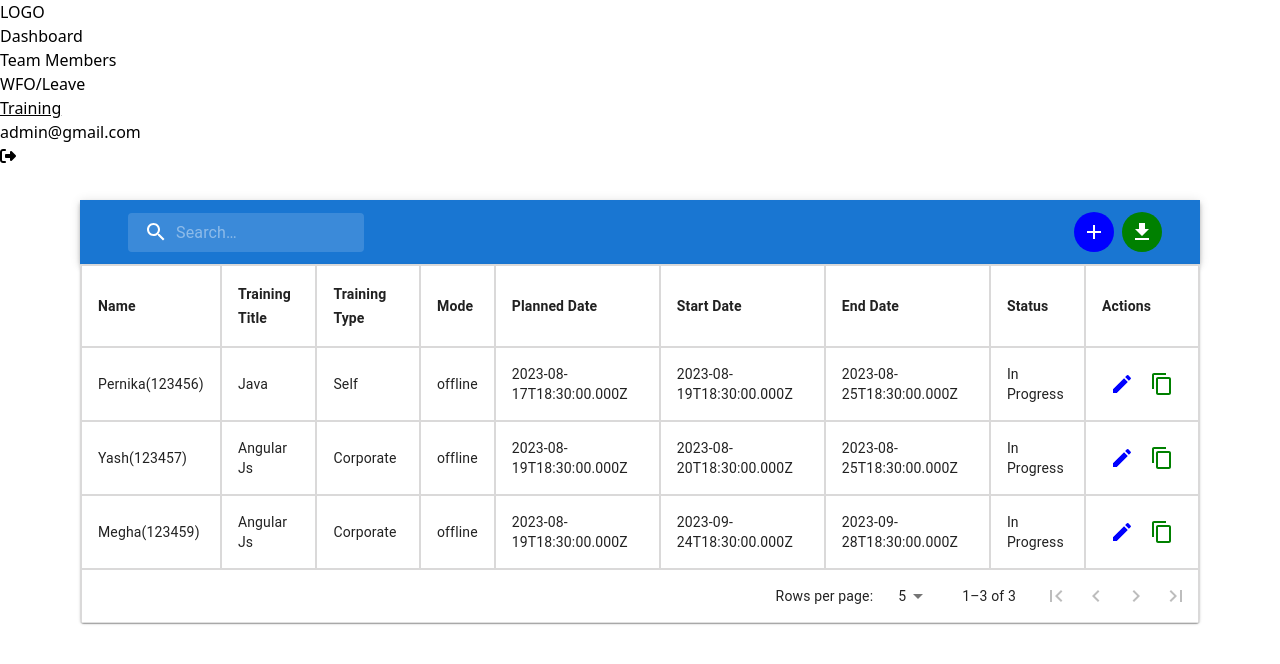
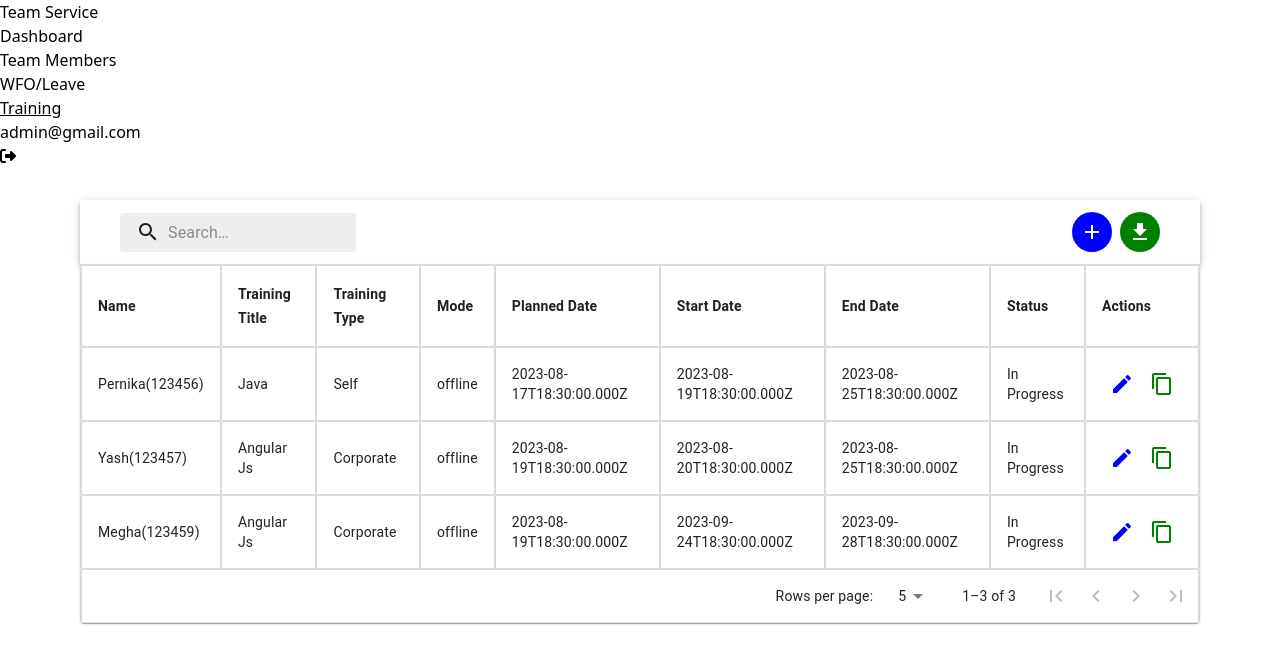
Before and after one commit to paridhigoyal23/Team-Service-UI, a React (Vite) app: page /Team-Service-UI/training in a window 1280 px wide. Shown: the top 664 px of the page. Built offline with nearby package versions, Linux system fonts and the light colour scheme; data requests are answered from the project's data file.

Commit message:
Modified the colour scheme of dashboard,teamMembersTable,TrainingTable

```diff
--- a/src/components/Navbar/Navbar.jsx
+++ b/src/components/Navbar/Navbar.jsx
@@ -6,8 +6,8 @@ const Navbar = () => {
   return (
     <header>
       <nav>
-      <div className='bg-gradient-to-r from-cyan-500 to-blue-800 flex justify-between py-6 px-8 text-lg text-white'>
-      <div className="font-bold tracking-widest">LOGO</div>
+      <div className='bg-gradient-to-r from-purple-500 to-orange-500 flex justify-between py-6 px-8 text-lg text-white'>
+      <div className="font-bold tracking-widest">Team Service</div>
       <div className='flex gap-5'>
         <ul className='flex gap-5'>
             <li className={styles.li} ><NavLink to="" className={({isActive})=>isActive?styles.active:undefined} end >Dashboard</NavLink></li>
--- a/src/components/components/TeamMembersPageComponents/TeamMembersTable.jsx
+++ b/src/components/components/TeamMembersPageComponents/TeamMembersTable.jsx
@@ -35,12 +35,12 @@ import AddModal from './AddModal';
   const Search = styled('div')(({ theme }) => ({
     position: 'relative',
     borderRadius: theme.shape.borderRadius,
-  backgroundColor: alpha(theme.palette.common.white, 0.15),
+    backgroundColor: theme.palette.grey[200], // Light grey shade
     '&:hover': {
-    backgroundColor: alpha(theme.palette.common.white, 0.25),
+      backgroundColor: theme.palette.grey[300], // Slightly darker on hover
     },
     marginRight: theme.spacing(2),
-  marginLeft: 50,
+    marginLeft: theme.spacing(2),
     width: '100%',
     [theme.breakpoints.up('sm')]: {
       marginLeft: theme.spacing(2),
@@ -56,6 +56,7 @@ const SearchIconWrapper = styled('div')(({ theme }) => ({
   display: 'flex',
   alignItems: 'center',
   justifyContent: 'center',
+  color: theme.palette.text.primary, // Ensure icon color contrasts well with the grey background
 }));
 
 const StyledInputBase = styled(InputBase)(({ theme }) => ({
@@ -225,12 +226,12 @@ const TeamMembersTable = () => {
 
   return (
     <Box sx={{ paddingRight: 10, paddingLeft: 10 }}>
-      <AppBar position='static'>
+      <AppBar position='static' sx={{ backgroundColor: 'var(--lt-color-gray-400)' }}>
         <Toolbar display='flex' justifycontent='flex-end'>
           <Typography
             variant='inherit'
             noWrap
-            sx={{ color: '', display: { xs: 'none', sm: 'block' } }}
+            sx={{ color: 'black', display: { xs: 'none', sm: 'block' } }}
           >
             Employee
           </Typography>
@@ -240,7 +241,7 @@ const TeamMembersTable = () => {
             </SearchIconWrapper>
             <StyledInputBase
               placeholder="Search…"
-              inputProps={{ 'aria-label': 'search' }}
+              inputProps={{ 'aria-label': 'search', style: { color: 'black' } }}
               value={searchTerm}
               onChange={handleSearchChange}
             />
--- a/src/components/components/TrainingPageComponents/TrainingTable.jsx
+++ b/src/components/components/TrainingPageComponents/TrainingTable.jsx
@@ -28,19 +28,18 @@ import { styled, alpha } from '@mui/material/styles';
 import EditModal from './EditModal';
 import AddModal from './AddModal';
 
-// styling the search bar
 const Search = styled('div')(({ theme }) => ({
   position: 'relative',
   borderRadius: theme.shape.borderRadius,
-  backgroundColor: alpha(theme.palette.common.white, 0.15),
+  backgroundColor: theme.palette.grey[200], // Light grey shade
   '&:hover': {
-    backgroundColor: alpha(theme.palette.common.white, 0.25),
+    backgroundColor: theme.palette.grey[300], // Slightly darker on hover
   },
-  marginRight: theme.spacing(70),
-  marginLeft: 0,
+  marginRight: theme.spacing(2),
+  marginLeft: theme.spacing(2),
   width: '100%',
   [theme.breakpoints.up('sm')]: {
-    marginLeft: theme.spacing(3),
+    marginLeft: theme.spacing(2),
     width: 'auto',
   },
 }));
@@ -53,13 +52,13 @@ const SearchIconWrapper = styled('div')(({ theme }) => ({
 display: 'flex',
 alignItems: 'center',
 justifyContent: 'center',
+color: theme.palette.text.primary, // Ensure icon color contrasts well with the grey background
 }));
 
 const StyledInputBase = styled(InputBase)(({ theme }) => ({
 color: 'inherit',
 '& .MuiInputBase-input': {
   padding: theme.spacing(1, 1, 1, 0),
-    // vertical padding + font size from searchIcon
   paddingLeft: `calc(1em + ${theme.spacing(4)})`,
   transition: theme.transitions.create('width'),
   width: '100%',
@@ -226,7 +225,7 @@ export default function TrainingTable() {
 
   return (
     <Box sx={{ paddingRight: 10, paddingLeft: 10 }}>
-      <AppBar position="static">
+      <AppBar position="static" sx={{ backgroundColor: 'var(--lt-color-gray-400)' }}>
         <Toolbar>
           <Search>
             <SearchIconWrapper>
@@ -234,7 +233,7 @@ export default function TrainingTable() {
             </SearchIconWrapper>
             <StyledInputBase
               placeholder="Search…"
-              inputProps={{ 'aria-label': 'search' }}
+              inputProps={{ 'aria-label': 'search', style: { color: 'black' } } }
               value={searchTerm}
               onChange={handleSearchChange}
             />
@@ -242,7 +241,7 @@ export default function TrainingTable() {
           <Tooltip title="Add Employee">
             <IconButton
               onClick={handleAdd}
-              style={{ marginLeft: '150px'}}
+              style={{ marginLeft: '700px'}}
               sx={{
                 backgroundColor: 'blue',
                 color: 'white',
```
Lines whose indentation alone changed are shown as unchanged.
